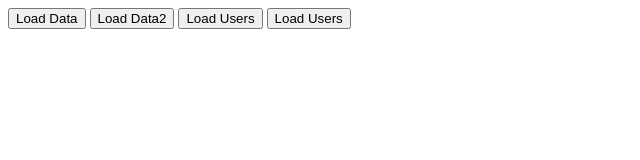
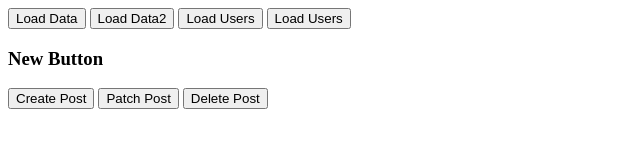
Before and after one commit to nayan-28/Js-API, a plain HTML site: page index.html in a window 1280 px wide. Shown: the whole page, without its empty margins (0-640 px from the left). Drawn offline with Linux system fonts and the light colour scheme; no server answers.

Commit message:
API debuging

```diff
--- a/index.html
+++ b/index.html
@@ -13,6 +13,10 @@
     <button onclick="loadData2()">Load Data2</button>
     <button onclick="loadUsers()">Load Users</button>
     <button onclick="loadUsers2()">Load Users</button>
+    <h3>New Button</h3>
+    <button onclick="createPost()">Create Post</button>
+    <button onclick="patchPost()">Patch Post</button>
+    <button onclick="deletePost()">Delete Post</button>
 
     <div id="users-content">
         <ul id="users-list">
--- a/js/index.js
+++ b/js/index.js
@@ -14,3 +14,42 @@ function displayUser2(data) {
         ul.appendChild(li);
     }
 }
+
+
+
+function deletePost() {
+    fetch('https://jsonplaceholder.typicode.com/posts/1', {
+        method: 'DELETE',
+    });
+}
+
+function patchPost() {
+    fetch('https://jsonplaceholder.typicode.com/posts/1', {
+            method: 'PATCH',
+            body: JSON.stringify({
+                title: 'foo',
+            }),
+            headers: {
+                'Content-type': 'application/json; charset=UTF-8',
+            },
+        })
+        .then((response) => response.json())
+        .then((json) => console.log(json));
+}
+
+
+function createPost() {
+    fetch('https://jsonplaceholder.typicode.com/posts', {
+            method: 'POST',
+            body: JSON.stringify({
+                title: 'foo',
+                body: 'bar',
+                userId: 1,
+            }),
+            headers: {
+                'Content-type': 'application/json; charset=UTF-8',
+            },
+        })
+        .then((response) => response.json())
+        .then((json) => console.log(json));
+}
```
